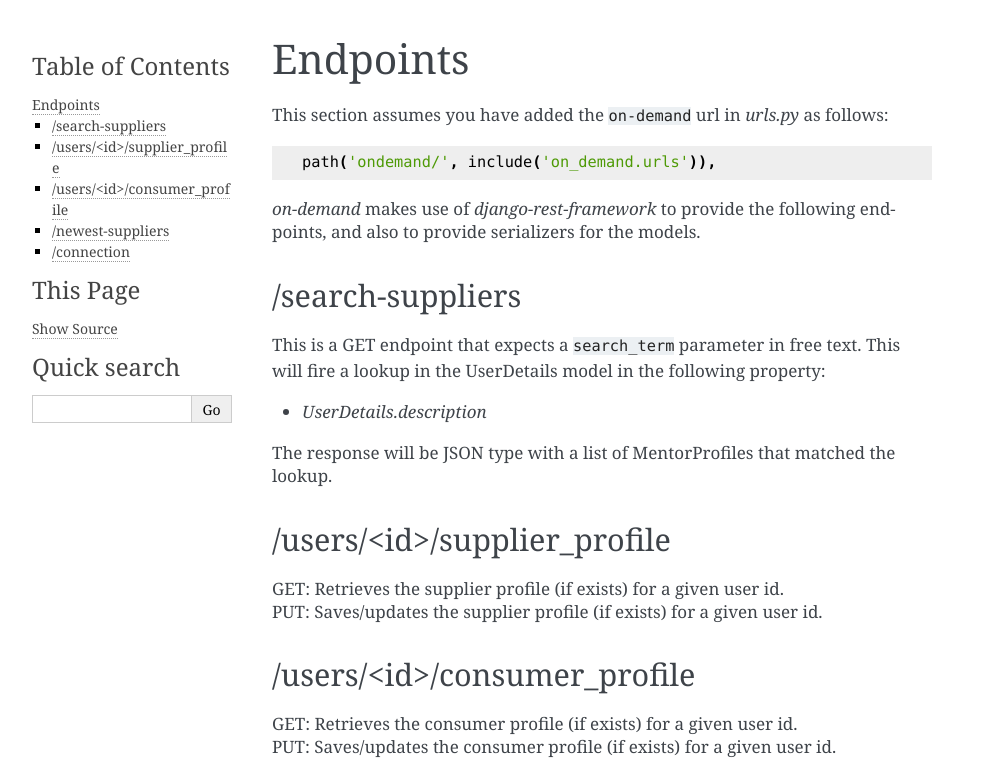
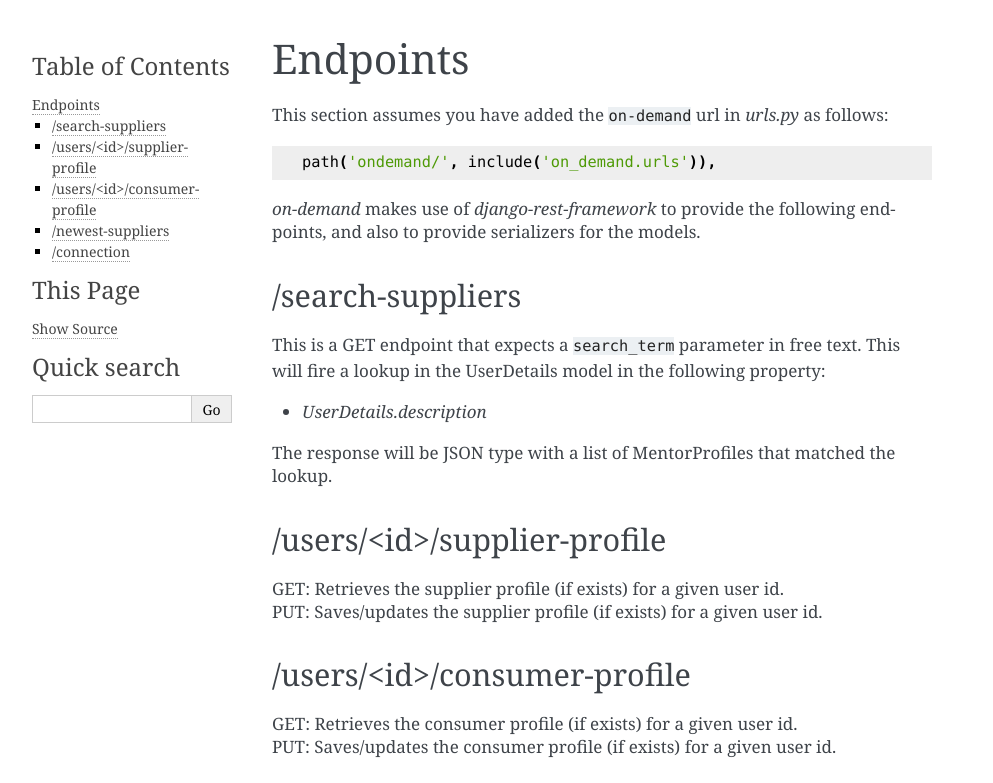
Before and after one commit to piraidev/django-on-demand, a Sphinx documentation site: the page built from docs/source/endpoints.rst, in a window 1280 px wide. Shown: the top 783 px of the page, without its empty margins (148-1141 px from the left). Built offline with Sphinx 7.4.7, drawn with Linux system fonts in a browser that asks for light colours.

```diff
--- a/README.rst
+++ b/README.rst
@@ -13,8 +13,8 @@ Endpoints
 ---------
 
 * ``/search-suppliers``
-* ``/users/<id>/supplier_profile`` (create, update, retrieve)
-* ``/users/<id>/consumer_profile`` (create, update, retrieve)
+* ``/users/<id>/supplier-profile`` (create, update, retrieve)
+* ``/users/<id>/consumer-profile`` (create, update, retrieve)
 * ``/newest-suppliers``
 * ``/connection`` (create a connection between supplier and consumer, update, terminate)
 
--- a/docs/source/endpoints.rst
+++ b/docs/source/endpoints.rst
@@ -19,13 +19,13 @@ This is a GET endpoint that expects a ``search_term`` parameter in free text. Th
 The response will be JSON type with a list of MentorProfiles that matched the lookup.
 
 
-/users/<id>/supplier_profile
+/users/<id>/supplier-profile
 ~~~~~~~~~~~~~~~~~~~~~~~~~~~~
 
 | GET: Retrieves the supplier profile (if exists) for a given user id.
 | PUT: Saves/updates the supplier profile (if exists) for a given user id.
 
-/users/<id>/consumer_profile
+/users/<id>/consumer-profile
 ~~~~~~~~~~~~~~~~~~~~~~~~~~~~
 
 | GET: Retrieves the consumer profile (if exists) for a given user id.
--- a/docs/source/index.rst
+++ b/docs/source/index.rst
@@ -10,8 +10,8 @@ Endpoints
 ---------
 
 * ``/search-suppliers``
-* ``/users/<id>/supplier_profile`` (create, update, retrieve)
-* ``/users/<id>/consumer_profile`` (create, update, retrieve)
+* ``/users/<id>/supplier-profile`` (create, update, retrieve)
+* ``/users/<id>/consumer-profile`` (create, update, retrieve)
 * ``/newest-suppliers``
 * ``/connection`` (create a connection between supplier and consumer, update, terminate)
 
```
Also changed, not shown: README.md (+2 -2 lines), 3 other files.
